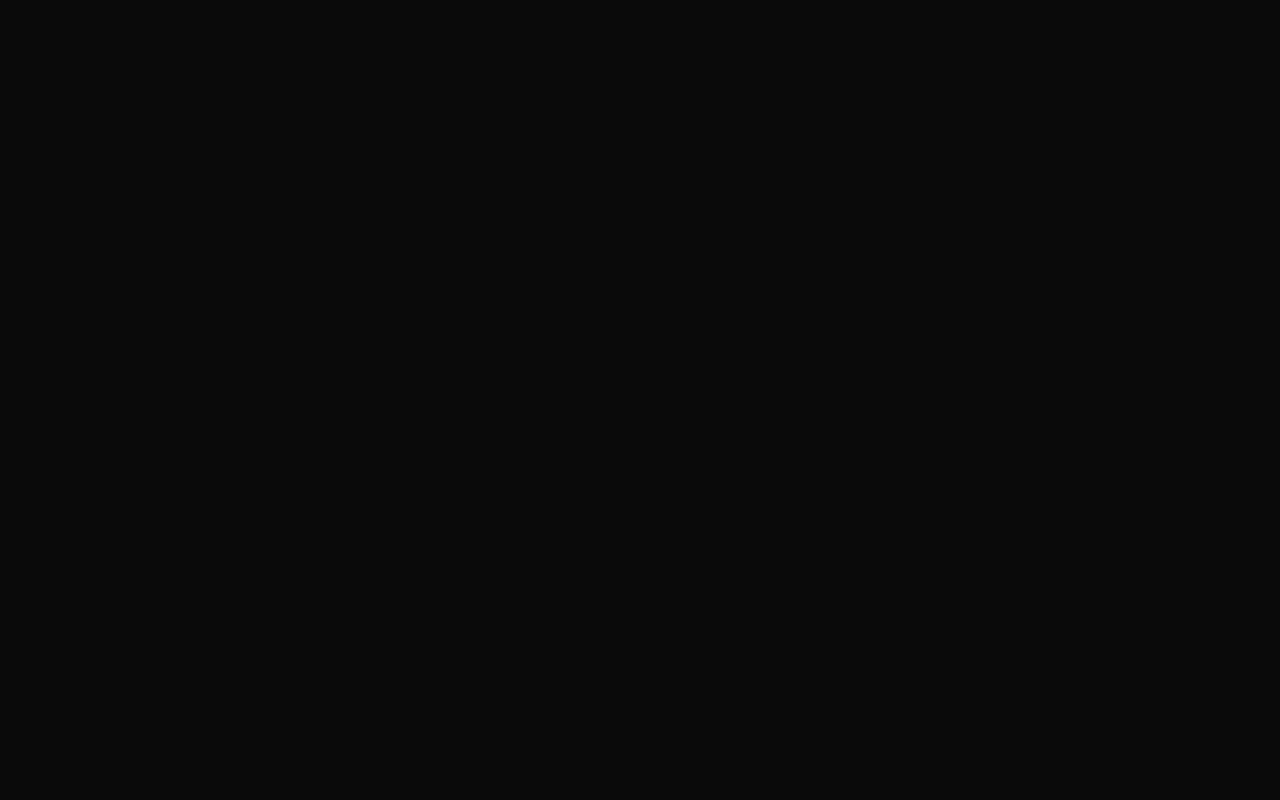
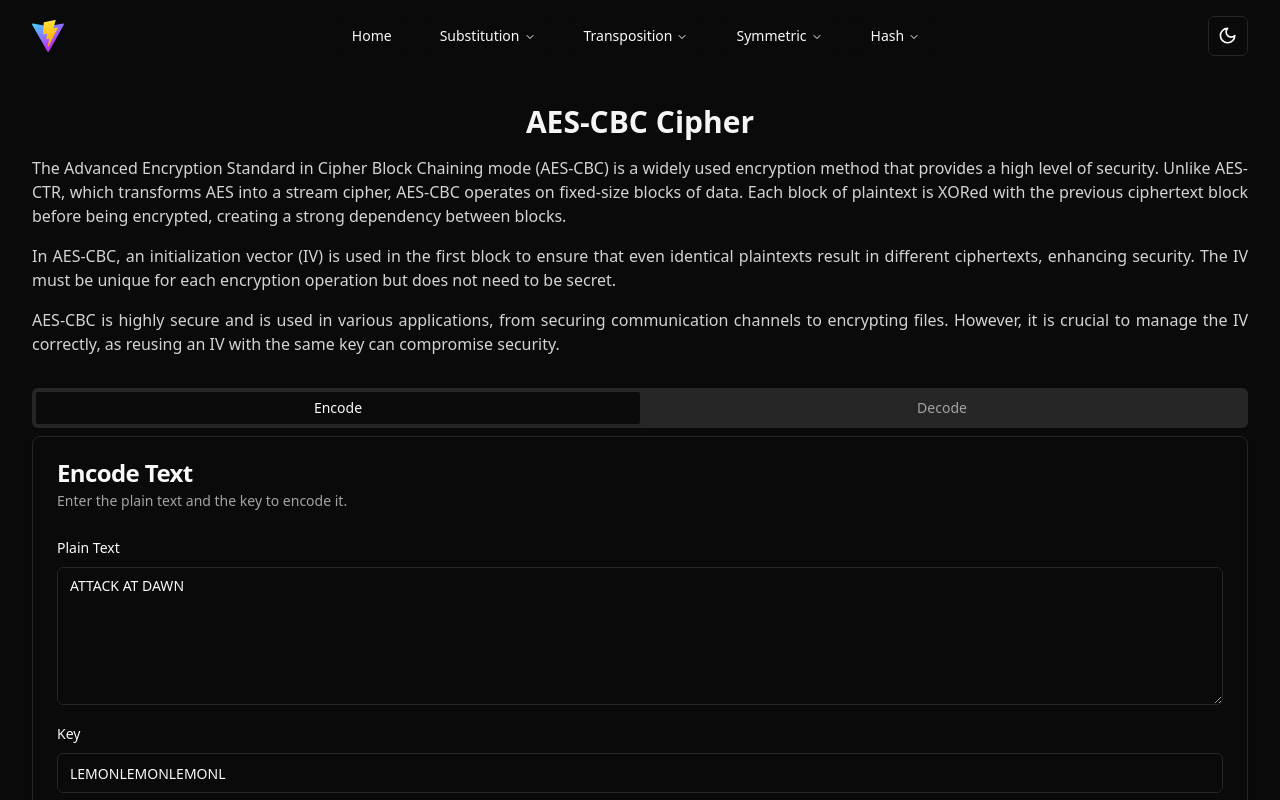
Before and after one commit to nureka-rodrigo/Crypt-It, a React (Vite) app: page /symmetric/aes-cbc in a window 1280 px wide. Before the commit this address had no page. Shown: the top 800 px of the page. Built offline with nearby package versions, Linux system fonts and the light colour scheme.

Commit message:
Add AESCBC.tsx

```diff
--- a/src/App.tsx
+++ b/src/App.tsx
@@ -8,11 +8,12 @@ import { Vigenere } from "@/pages/substitution/Vigenere.tsx";
 import { Vernam } from "@/pages/substitution/Vernam.tsx";
 import { RailFence } from "@/pages/transposition/RailFence.tsx";
 import { Columnar } from "@/pages/transposition/Columnar.tsx";
-import { SHA256 } from "@/pages/hash/SHA256.tsx";
-import { SHA1 } from "@/pages/hash/SHA1.tsx";
-import { SHA384 } from "@/pages/hash/SHA384.tsx";
-import { SHA512 } from "@/pages/hash/SHA512.tsx";
-import {AESCTR} from "@/pages/symmetric/AES.tsx";
+import { SHA256 } from "@/pages/hash/SHA-256.tsx";
+import { SHA1 } from "@/pages/hash/SHA-1.tsx";
+import { SHA384 } from "@/pages/hash/SHA-384.tsx";
+import { SHA512 } from "@/pages/hash/SHA-512.tsx";
+import {AESCTR} from "@/pages/symmetric/AES-CTR.tsx";
+import {AESCBC} from "@/pages/symmetric/AESCBC.tsx";
 
 function App() {
   return (
@@ -29,13 +30,12 @@ function App() {
         <Route path="/transposition/columnar" element={<Columnar />} />
 
         <Route path="/symmetric/aes-ctr" element={<AESCTR />} />
+        <Route path="/symmetric/aes-cbc" element={<AESCBC />} />
 
         <Route path="/hash/sha1" element={<SHA1 />} />
         <Route path="/hash/sha256" element={<SHA256 />} />
         <Route path="/hash/sha384" element={<SHA384 />} />
         <Route path="/hash/sha512" element={<SHA512 />} />
-
-        <Route path="/test" element={<AESCTR />} />
       </Routes>
     </div>
   );
--- a/src/pages/symmetric/AES.tsx
+++ b/src/pages/symmetric/AESCBC.tsx
@@ -2,47 +2,38 @@ import { z } from "zod";
 import { Navbar } from "@/components/layout/Navbar.tsx";
 import Footer from "@/components/layout/Footer.tsx";
 import { Button } from "@/components/ui/button.tsx";
-import {
-  Card,
-  CardContent,
-  CardDescription,
-  CardHeader,
-  CardTitle,
-} from "@/components/ui/card.tsx";
+import { Card, CardContent, CardDescription, CardHeader, CardTitle } from "@/components/ui/card.tsx";
 import { Input } from "@/components/ui/input.tsx";
 import { Label } from "@/components/ui/label.tsx";
-import {
-  Tabs,
-  TabsContent,
-  TabsList,
-  TabsTrigger,
-} from "@/components/ui/tabs.tsx";
+import { Tabs, TabsContent, TabsList, TabsTrigger } from "@/components/ui/tabs.tsx";
 import { Textarea } from "@/components/ui/textarea.tsx";
 import { zodResolver } from "@hookform/resolvers/zod";
 import { useForm } from "react-hook-form";
 import { useEffect, useState } from "react";
-import {
-  Dialog,
-  DialogContent,
-  DialogDescription,
-  DialogTitle,
-} from "@/components/ui/dialog.tsx";
-import { AES, enc } from "crypto-ts";
+import { Dialog, DialogContent, DialogDescription, DialogTitle } from "@/components/ui/dialog.tsx";
 
 const encodeSchema = z.object({
   plainText: z.string().min(1, "Plain text is required"),
-  encodeKey: z.string().min(1, "Key is required"),
+  encodeKey: z.string()
+    .min(1, "Key is required")
+    .refine(key => key.length === 16, {
+      message: "Key must be 16 characters long",
+    }),
 });
 
 const decodeSchema = z.object({
   encodedText: z.string().min(1, "Cipher text is required"),
-  decodeKey: z.string().min(1, "Key is required"),
+  decodeKey: z.string()
+    .min(1, "Key is required")
+    .refine(key => key.length === 16, {
+      message: "Key must be 16 characters long",
+    }),
 });
 
 type EncodeFormData = z.infer<typeof encodeSchema>;
 type DecodeFormData = z.infer<typeof decodeSchema>;
 
-export const AesCipher = () => {
+export const AESCBC = () => {
   const [encodedText, setEncodedText] = useState("");
   const [decodedText, setDecodedText] = useState("");
   const [isDialogOpen, setIsDialogOpen] = useState(false);
@@ -64,24 +55,67 @@ export const AesCipher = () => {
     resolver: zodResolver(decodeSchema),
   });
 
-  const AESEncode = (hexText: string, hexKey: string) => {
-    const encrypted = AES.encrypt(hexText, hexKey);
-    return encrypted.toString();
+  const importKey = async (keyStr: string) => {
+    const keyData = new TextEncoder().encode(keyStr);
+    return await window.crypto.subtle.importKey(
+      "raw",
+      keyData,
+      "AES-CBC",
+      false,
+      ["encrypt", "decrypt"]
+    );
   };
 
-  const AESDecode = (hexText: string, hexKey: string) => {
-    const decrypted = AES.decrypt(hexText, hexKey);
-    return decrypted.toString(enc.Utf8);
+  const AESEncode = async (plainText: string, keyStr: string) => {
+    const key = await importKey(keyStr);
+    const iv = window.crypto.getRandomValues(new Uint8Array(16));
+    const encodedMessage = new TextEncoder().encode(plainText);
+
+    const encryptedContent = await window.crypto.subtle.encrypt(
+      {
+        name: "AES-CBC",
+        iv,
+      },
+      key,
+      encodedMessage
+    );
+
+    return {
+      cipherText: btoa(String.fromCharCode(...new Uint8Array(encryptedContent))),
+      iv: btoa(String.fromCharCode(...iv)),
+    };
   };
 
-  const onEncode = (data: EncodeFormData) => {
-    const encoded = AESEncode(data.plainText, data.encodeKey);
-    setEncodedText(encoded);
+  const AESDecode = async (cipherText: string, keyStr: string, ivStr: string) => {
+    const key = await importKey(keyStr);
+    const iv = Uint8Array.from(atob(ivStr), c => c.charCodeAt(0));
+    const encryptedContent = Uint8Array.from(atob(cipherText), c => c.charCodeAt(0));
+
+    const decryptedContent = await window.crypto.subtle.decrypt(
+      {
+        name: "AES-CBC",
+        iv,
+      },
+      key,
+      encryptedContent
+    );
+
+    return new TextDecoder().decode(decryptedContent);
+  };
+
+  const onEncode = async (data: EncodeFormData) => {
+    const { cipherText, iv } = await AESEncode(data.plainText, data.encodeKey);
+    setEncodedText(`${cipherText}::${iv}`);
     setIsDialogOpen(true);
   };
 
-  const onDecode = (data: DecodeFormData) => {
-    const decoded = AESDecode(data.encodedText, data.decodeKey);
+  const onDecode = async (data: DecodeFormData) => {
+    const [cipherText, iv] = data.encodedText.split("::");
+    if (!cipherText || !iv) {
+      alert("Invalid cipher text format.");
+      return;
+    }
+    const decoded = await AESDecode(cipherText, data.decodeKey, iv);
     setDecodedText(decoded);
     setIsDialogOpen(true);
   };
@@ -100,46 +134,22 @@ export const AesCipher = () => {
       <section className="max-w-7xl py-8 space-y-8 mx-auto">
         <div className="container mx-auto">
           <h1 className="flex justify-center text-3xl font-bold text-neutral-900 dark:text-neutral-100">
-            AES Cipher
+            AES-CBC Cipher
           </h1>
           <p className="mt-4 text-neutral-700 dark:text-neutral-300 text-justify">
-            The Advanced Encryption Standard (AES) is a widely adopted symmetric
-            encryption algorithm used to secure data. AES was established by the
-            National Institute of Standards and Technology (NIST) in 2001,
-            following a comprehensive evaluation process to select a robust
-            encryption method for government and civilian use. The algorithm is
-            designed to replace the aging Data Encryption Standard (DES) and
-            offers stronger security and efficiency.
+            The Advanced Encryption Standard in Cipher Block Chaining mode (AES-CBC) is a widely used encryption method
+            that provides a high level of security. Unlike AES-CTR, which transforms AES into a stream cipher, AES-CBC
+            operates on fixed-size blocks of data. Each block of plaintext is XORed with the previous ciphertext block
+            before being encrypted, creating a strong dependency between blocks.
           </p>
           <p className="mt-4 text-neutral-700 dark:text-neutral-300 text-justify">
-            AES operates on blocks of data, where each block is 128 bits in
-            size. It employs a series of transformations and substitutions to
-            encrypt plaintext into ciphertext. The algorithm supports three key
-            sizes: 128, 192, and 256 bits. These key sizes determine the
-            strength of the encryption, with longer keys providing higher levels
-            of security. AES uses a series of rounds—10 rounds for 128-bit keys,
-            12 rounds for 192-bit keys, and 14 rounds for 256-bit keys—to
-            perform the encryption and decryption processes.
+            In AES-CBC, an initialization vector (IV) is used in the first block to ensure that even identical plaintexts
+            result in different ciphertexts, enhancing security. The IV must be unique for each encryption operation but
+            does not need to be secret.
           </p>
           <p className="mt-4 text-neutral-700 dark:text-neutral-300 text-justify">
-            During encryption, AES transforms the input data using a combination
-            of substitution (replacing bytes with different values), permutation
-            (shuffling bits around), and mixing operations. This process ensures
-            that the relationship between the plaintext and ciphertext is
-            obscured, making it extremely difficult for unauthorized parties to
-            decipher the encrypted data without the correct key. AES is designed
-            to be highly secure against various forms of cryptographic attacks,
-            including brute-force and differential cryptanalysis.
-          </p>
-          <p className="mt-4 text-neutral-700 dark:text-neutral-300 text-justify">
-            AES is used globally in numerous applications and systems to protect
-            sensitive information. It is employed in secure communications, data
-            storage, and financial transactions. Its efficiency and strength
-            make it a preferred choice for encryption in modern security
-            protocols, including SSL/TLS for secure web traffic and various VPN
-            implementations. AES's versatility and robustness ensure that it
-            continues to be a cornerstone of data security across a wide range
-            of industries.
+            AES-CBC is highly secure and is used in various applications, from securing communication channels to encrypting
+            files. However, it is crucial to manage the IV correctly, as reusing an IV with the same key can compromise security.
           </p>
         </div>
 
@@ -189,7 +199,7 @@ export const AesCipher = () => {
                         id="encodeKey"
                         type="text"
                         placeholder="Enter 32-character key..."
-                        defaultValue="LEMON"
+                        defaultValue="LEMONLEMONLEMONL"
                         {...registerEncode("encodeKey")}
                       />
                       {encodeErrors.encodeKey && (
@@ -224,7 +234,7 @@ export const AesCipher = () => {
                         id="encodedText"
                         rows={6}
                         placeholder="Enter text to decode..."
-                        defaultValue="U2FsdGVkX19mq14NXZGk7LD8XZIoUMFT4xIoFhGMf0k="
+                        defaultValue="XQ9YRUF3xH7DvX5sSs2X+Q==::00CvrFxWdalotuAjg8ceig=="
                         {...registerDecode("encodedText")}
                       />
                       {decodeErrors.encodedText && (
@@ -239,7 +249,7 @@ export const AesCipher = () => {
                         id="decodeKey"
                         type="text"
                         placeholder="Enter 32-character key..."
-                        defaultValue="LEMON"
+                        defaultValue="LEMONLEMONLEMONL"
                         {...registerDecode("decodeKey")}
                       />
                       {decodeErrors.decodeKey && (
@@ -256,7 +266,7 @@ export const AesCipher = () => {
           </Tabs>
         </div>
       </section>
-      <Footer />
+      <Footer/>
 
       <Dialog open={isDialogOpen} onOpenChange={setIsDialogOpen}>
         <DialogContent>
```
